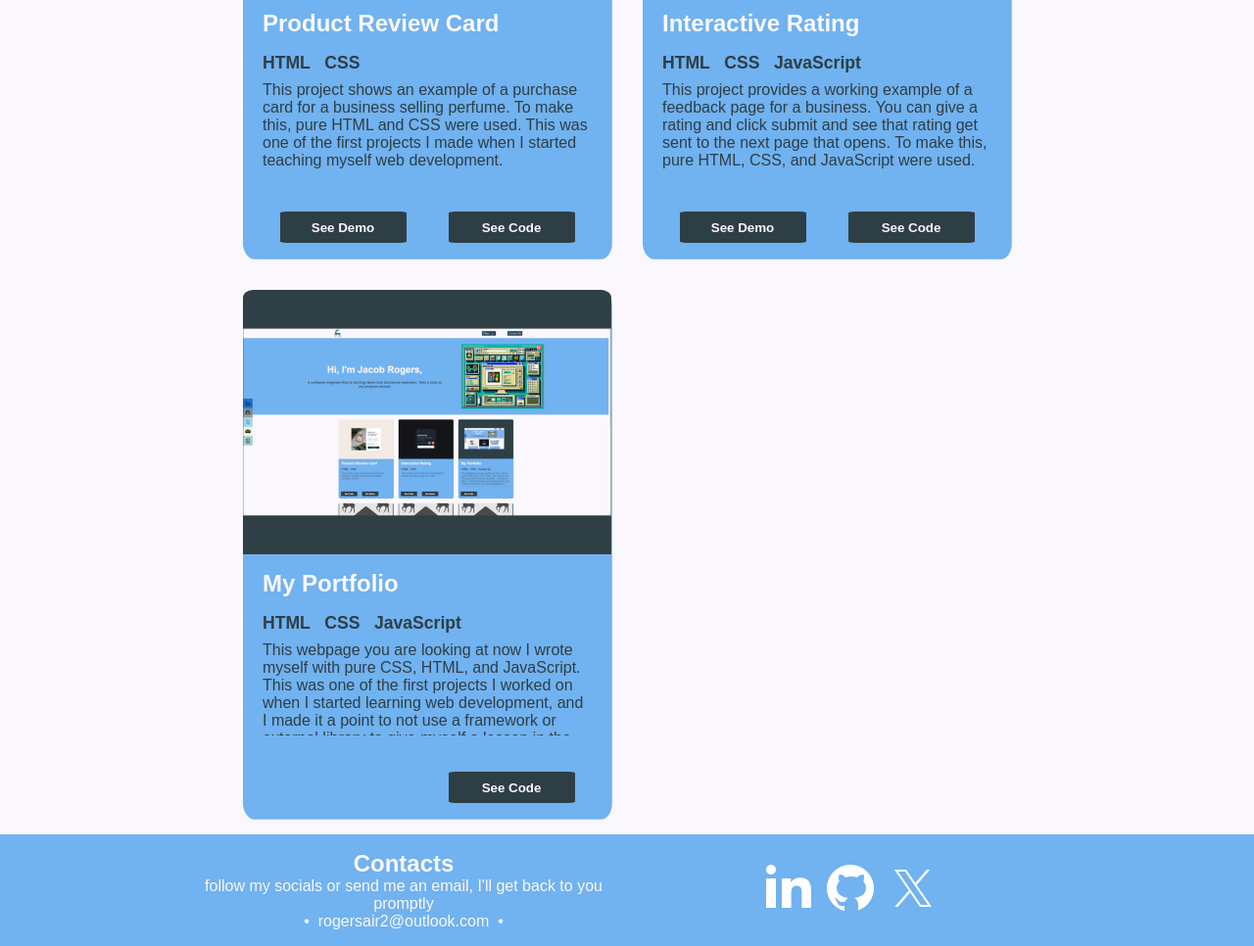
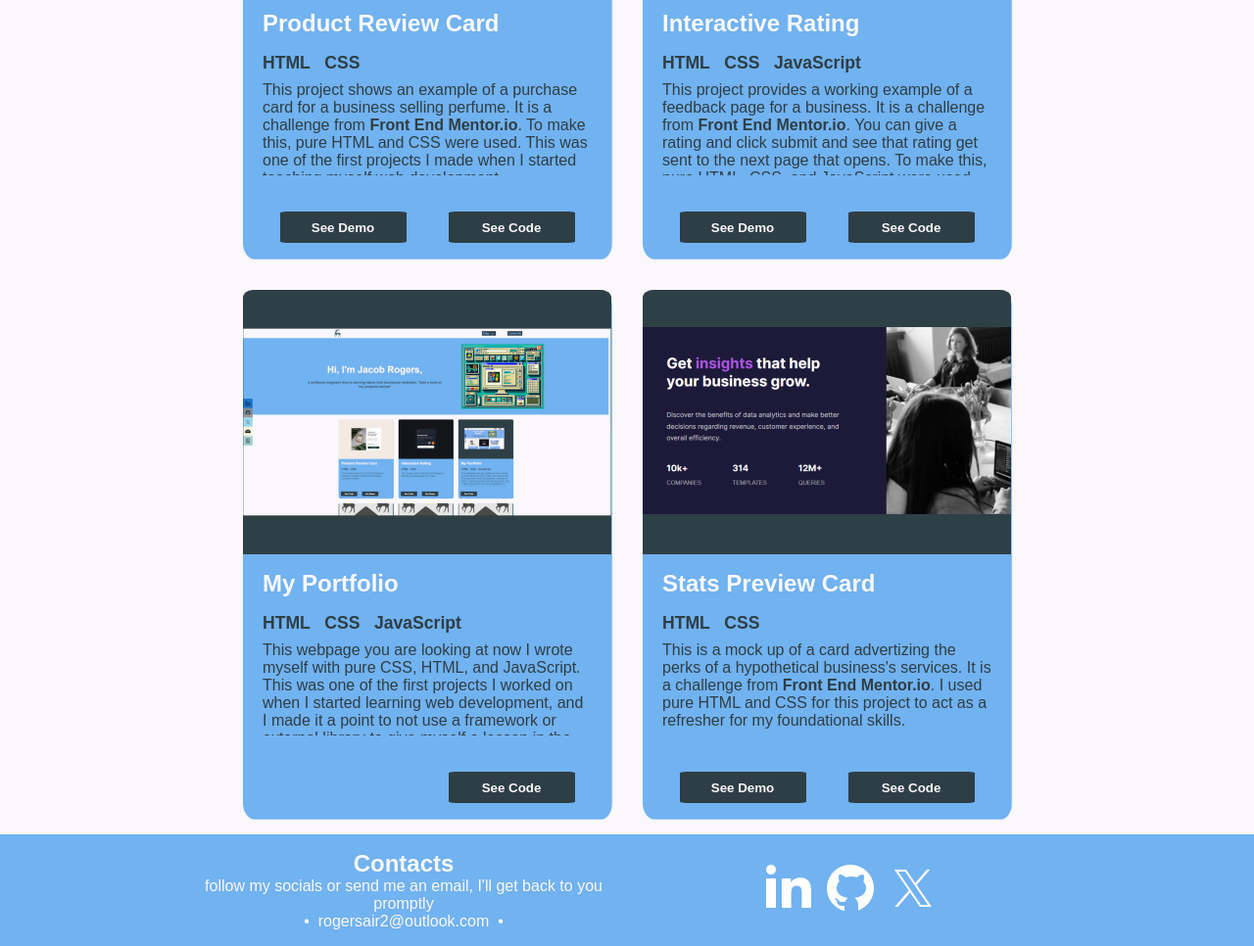
Before and after one commit to jacobrogers603/jacob_rogers_portfolio, a plain HTML site: page index.html in a window 1280 px wide. Shown: the part 673-1639 px from the top of the page at 98% size. Drawn offline with Linux system fonts and the light colour scheme.

Commit message:
statsPrevCard

```diff
--- a/index.html
+++ b/index.html
@@ -182,7 +182,8 @@
             <li class="cssUsed">CSS</li>
           </ul>
           <p class="projectDesc">
-            This project shows an example of a purchase card for a business selling perfume.
+            This project shows an example of a purchase card for a business selling perfume. It is a
+            challenge from <b>Front End Mentor.io</b>.
             To make this, pure HTML and CSS were used. This was one of the first projects I made when
             I started teaching myself web development.
           </p>
@@ -215,7 +216,8 @@
             <li class="jsUsed">JavaScript</li>
           </ul>
           <p class="projectDesc">
-            This project provides a working example of a feedback page for a business.
+            This project provides a working example of a feedback page for a business. It is a
+            challenge from <b>Front End Mentor.io</b>.
             You can give a rating and click submit and see that rating get sent to the next page that opens.
             To make this, pure HTML, CSS, and JavaScript were used.
           </p>
@@ -253,7 +255,7 @@
             or external library to give myself a lesson in the fundamentals of HTML, CSS, and JavaScript.
             <br><br>
             There is no "See Demo" button because this is the webpage you are looking at now. But, you can
-            see the source code for how I constructed this portfolio page by clicking the "See Code" button!
+            see the source code for how I constructed this portfolio page by clicking the "See Code" button.
           </p>
           <div class="seeButtons">
             <button
@@ -263,162 +265,38 @@
             </button>
           </div>
         </div>
-        <!-- <div class="project">
-          <a href="" class="imageContainer">
+        <div class="project">
+          <a href="pages/statsPreviewCard.html" class="imageContainer">
             <img
-              src="assets/images/rogersMoose.png"
+              src="assets/images/statsPrevCard.png"
               alt="image of project"
               class="projectImg" />
           </a>
-          <a href="" class="projectTitle">
-            <h4>Lorem ipsum dolor sit.</h4>
-          </a>
-          <ul class="langsUsed">
-            <li class="cssUsed">CSS</li>
-          </ul>
-          <p class="projectDesc">
-            Lorem ipsum dolor sit amet consectetur adipisicing elit. At eius vel
-            eum dolore numquam, cumque quia molestiae, velit blanditiis
-            reiciendis aperiam cum exercitationem! Autem excepturi aliquid
-            cumque dolorum libero asperiores aut explicabo ipsa fugiat quasi!
-            Repudiandae libero aliquid iure. Saepe sit voluptatem est delectus
-            pariatur nemo, necessitatibus sapiente temporibus officia explicabo
-            provident recusandae sint obcaecati quo animi itaque nobis dolorum
-            culpa commodi iste. Recusandae tempora maxime ea vel laboriosam
-            quidem fuga vitae sapiente officiis quo dolores enim repellat
-            cupiditate consequuntur optio deleniti ullam perferendis, error
-            deserunt nam, dolore alias. Quidem a odit repellat veniam id ipsum
-            natus quod doloribus temporibus iste.
-          </p>
-          <button
-            class="seeCodeButton"
-            onclick="linkToPage('https://github.com/jacobrogers603')">
-            See Code
-          </button>
-          <button
-            class="seeDemoButton"
-            onclick="linkToInternalPage('index.html')">
-            See Demo
-          </button>
-        </div>
-        <div class="project">
-          <a href="" class="imageContainer">
-            <img
-              src="assets/images/rogersMoose.png"
-              alt="image of project"
-              class="projectImg" />
-          </a>
-          <a href="" class="projectTitle">
-            <h4>Lorem ipsum dolor sit.</h4>
+          <a href="pages/statsPreviewCard.html" class="projectTitle">
+            <h4>Stats Preview Card</h4>
           </a>
           <ul class="langsUsed">
             <li class="htmlUsed">HTML</li>
             <li class="cssUsed">CSS</li>
           </ul>
           <p class="projectDesc">
-            Lorem ipsum dolor sit amet consectetur adipisicing elit. Inventore
-            adipisci, facere eaque suscipit ad repellendus tempore incidunt
-            accusantium! Possimus aut ipsam perspiciatis deserunt autem quod!
-            Blanditiis in nobis officia! Delectus doloremque veritatis molestiae
-            aliquam cumque numquam. Natus officia assumenda neque eius id. Porro
-            voluptatibus ipsa itaque officia placeat officiis nesciunt tempore
-            sapiente corporis eligendi? Illo aliquam, optio alias numquam, est
-            dolorem excepturi fuga doloremque quis repellendus eveniet? Maiores
-            quidem quam aspernatur molestias quos optio laboriosam repellendus
-            soluta! Voluptates deleniti exercitationem facere accusamus quae,
-            error beatae quos sapiente voluptatum saepe veritatis voluptatibus
-            ad vero aliquid mollitia dolores eveniet dolorem aperiam. Eos,
-            nesciunt. Illo.
+            This is a mock up of a card advertizing the perks of a hypothetical business's services.
+            It is a challenge from <b>Front End Mentor.io</b>.
+            I used pure HTML and CSS for this project to act as a refresher for my foundational skills.
           </p>
+          <div class="seeButtons">
               <button
                 class="seeCodeButton"
-            onclick="linkToPage('https://github.com/jacobrogers603')">
+                onclick="linkToPage('https://github.com/jacobrogers603/frontEndMentorChallenges/tree/main/challenges/stats_preview_card')">
                 See Code
               </button>
               <button
                 class="seeDemoButton"
-            onclick="linkToInternalPage('index.html')">
+                onclick="linkToInternalPage('pages/statsPreviewCard.html')">
                 See Demo
               </button>
             </div>
-        <div class="project">
-          <a href="" class="imageContainer">
-            <img
-              src="assets/images/rogersMoose.png"
-              alt="image of project"
-              class="projectImg" />
-          </a>
-          <a href="" class="projectTitle">
-            <h4>Lorem ipsum dolor sit.</h4>
-          </a>
-          <ul class="langsUsed">
-            <li class="jsUsed">JavaScript</li>
-          </ul>
-          <p class="projectDesc">
-            Lorem ipsum dolor sit amet consectetur adipisicing elit. At,
-            excepturi cumque. Vitae laboriosam molestiae neque. Odit non, eum
-            minima dicta, tempore voluptatem autem soluta reprehenderit atque a
-            maiores debitis aliquid. Magnam dolorem quidem iusto quae ducimus
-            nisi, deleniti distinctio. Consequuntur deleniti quam aperiam eum
-            vero deserunt enim. Delectus eveniet est laborum labore,
-            consequuntur odio consectetur repellendus quaerat incidunt modi
-            culpa. Cumque accusantium doloribus incidunt beatae neque error
-            eius, aperiam enim vero minus dolor eum quae ut quibusdam nobis
-            natus! Velit voluptate tenetur atque ea tempore reiciendis aliquid,
-            assumenda temporibus obcaecati vero, magni est expedita. Recusandae
-            quibusdam hic illum labore rerum reiciendis atque officia!
-          </p>
-          <button
-            class="seeCodeButton"
-            onclick="linkToPage('https://github.com/jacobrogers603')">
-            See Code
-          </button>
-          <button
-            class="seeDemoButton"
-            onclick="linkToInternalPage('index.html')">
-            See Demo
-          </button>
         </div>
-        <div class="project">
-          <a href="" class="imageContainer">
-            <img
-              src="assets/images/rogersMoose.png"
-              alt="image of project"
-              class="projectImg" />
-          </a>
-          <a href="" class="projectTitle">
-            <h4>Lorem ipsum dolor sit.</h4>
-          </a>
-          <ul class="langsUsed">
-            <li class="htmlUsed">HTML</li>
-            <li class="cssUsed">CSS</li>
-            <li class="jsUsed">JavaScript</li>
-          </ul>
-          <p class="projectDesc">
-            Lorem ipsum dolor sit amet consectetur adipisicing elit. Ea autem
-            consequatur consequuntur reiciendis commodi sint! Est quisquam
-            doloribus soluta harum, sapiente eos? Assumenda, tempora quam, velit
-            voluptate voluptates laudantium reiciendis eum expedita, voluptatum
-            tempore consequuntur perferendis. Labore mollitia nesciunt veritatis
-            enim quod itaque recusandae magni rerum saepe laborum veniam ad
-            molestiae voluptates quo, sunt, numquam cupiditate delectus quasi
-            cumque fugit porro voluptas doloribus sint! Sit numquam beatae,
-            pariatur, eos corrupti minima vero distinctio suscipit, officia eius
-            odit ad expedita. Quo sint deserunt magni omnis, fuga dolorum, est
-            repudiandae minus enim porro maiores quibusdam? Laudantium eos nulla
-            tenetur optio sunt nihil recusandae saepe, nesciunt praesentium.
-          </p>
-          <button
-            class="seeCodeButton"
-            onclick="linkToPage('https://github.com/jacobrogers603')">
-            See Code
-          </button>
-          <button
-            class="seeDemoButton"
-            onclick="linkToInternalPage('index.html')">
-            See Demo
-          </button>
-        </div> -->
       </div>
       <div class="rightSideBar"></div>
     </div>
```
Also changed, not shown: pages/statsPreviewCard.html (added, +30 -0 lines), assets/images/statsPrevCard.png (added). Lines whose indentation alone changed are shown as unchanged.
